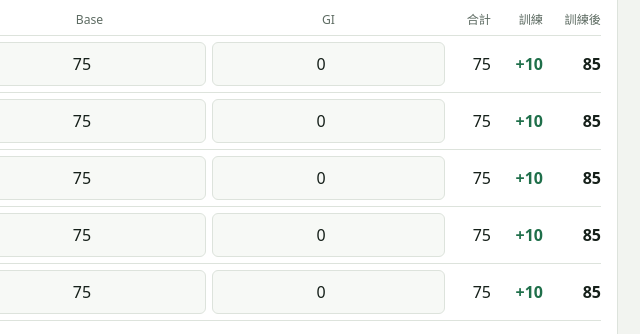
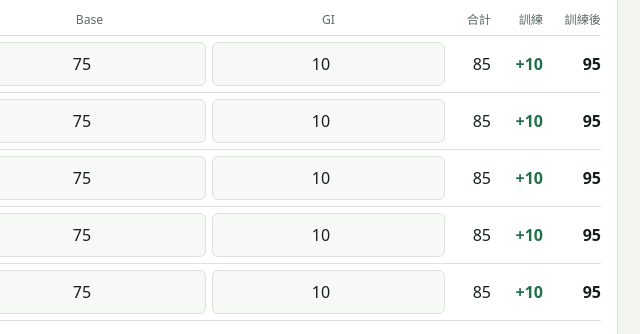
Before and after one commit to 40823232/5T, a plain HTML site: page index.html in a window 1280 px wide. Both pictures are taken after a click on the button "重設". Shown: the part 206-540 px from the top of the page, 382-1022 px from the left. Drawn offline with Linux system fonts and the light colour scheme.

Commit message:
Update index.html

```diff
--- a/index.html
+++ b/index.html
@@ -350,8 +350,8 @@ $("rows").innerHTML = LABELS.map((l, i) => {
   return `<div class="grid row">
     <label class="name" for="b${i}"><b>${c}</b><small>${name}</small></label>
     <input type="number" id="b${i}" aria-label="${c} Base" min="1" max="${MAXV}" value="75" inputmode="numeric">
-    <input type="number" id="g${i}" aria-label="${c} GI" min="0" max="${MAXV}" value="0" inputmode="numeric">
-    <span class="n sum" id="sum${i}">75</span>
+    <input type="number" id="g${i}" aria-label="${c} GI" min="0" max="${MAXV}" value="10" inputmode="numeric">
+    <span class="n sum" id="sum${i}">85</span>
     <span class="n tr" id="tr${i}">–</span>
     <span class="n fin" id="fin${i}">–</span>
   </div>`;
@@ -427,7 +427,7 @@ $("out").addEventListener("click", e => {
 });
 
 $("reset").addEventListener("click", () => {
-  LABELS.forEach((_, i) => { $("b" + i).value = 75; $("g" + i).value = 0; });
+  LABELS.forEach((_, i) => { $("b" + i).value = 75; $("g" + i).value = 10; });
   $("sup57").checked = true;
   $("useBsat").checked = false;
   $("bsSub").value = 1; $("bsAdd").value = 4; $("bsAmt").value = 1;
```
